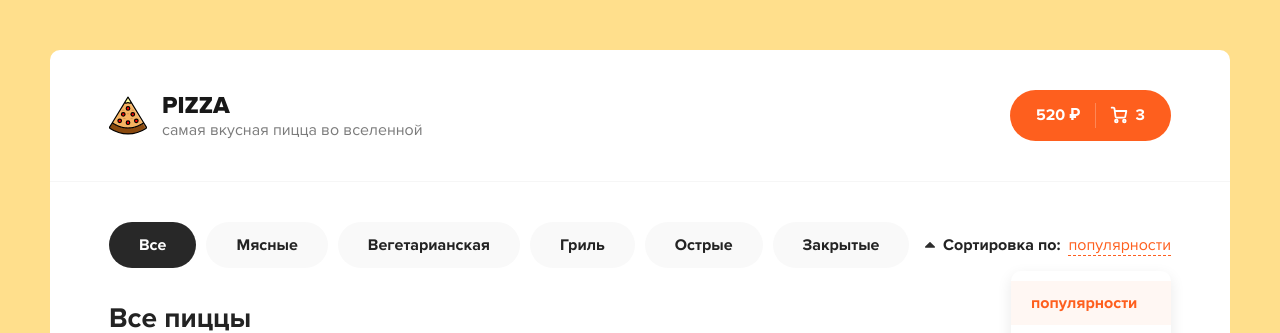
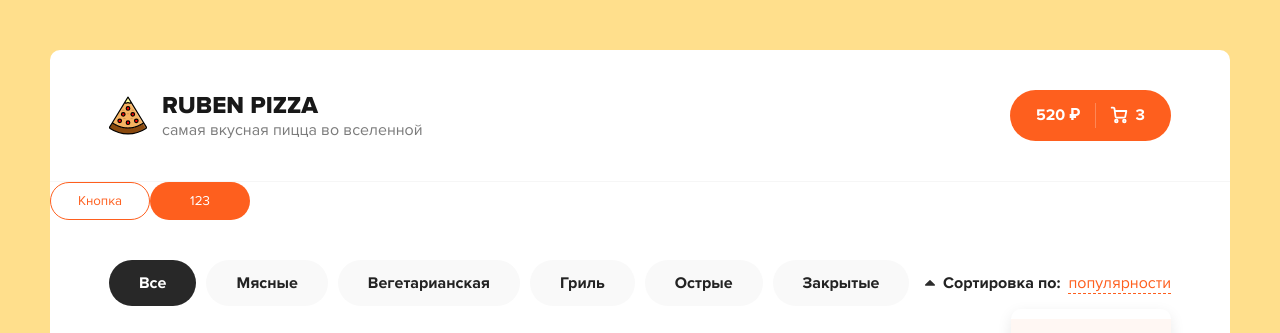
Before and after one commit to komarov-ka/pizza, a React app: page / in a window 1280 px wide. Shown: the top 333 px of the page. Built offline with nearby package versions, Linux system fonts and the light colour scheme.

Commit message:
separation into components

```diff
--- a/src/App.js
+++ b/src/App.js
@@ -1,56 +1,14 @@
 import React from 'react';
-import logoSvg from './assets/img/pizza-logo.svg';
+
+import Header from './Header'
+import Button from './Button'
 
 function App() {
   return (
     <div className="wrapper">
-      <div className="header">
-        <div className="container">
-          <div className="header__logo">
-            <img width="38" src={logoSvg} alt="Pizza logo" />
-            <div>
-              <h1>Pizza </h1>
-              <p>самая вкусная пицца во вселенной</p>
-            </div>
-          </div>
-          <div className="header__cart">
-            <a href="/cart.html" className="button button--cart">
-              <span>520 ₽</span>
-              <div className="button__delimiter"></div>
-              <svg
-                width="18"
-                height="18"
-                viewBox="0 0 18 18"
-                fill="none"
-                xmlns="http://www.w3.org/2000/svg"
-              >
-                <path
-                  d="M6.33333 16.3333C7.06971 16.3333 7.66667 15.7364 7.66667 15C7.66667 14.2636 7.06971 13.6667 6.33333 13.6667C5.59695 13.6667 5 14.2636 5 15C5 15.7364 5.59695 16.3333 6.33333 16.3333Z"
-                  stroke="white"
-                  strokeWidth="1.8"
-                  strokeLinecap="round"
-                  strokeLinejoin="round"
-                />
-                <path
-                  d="M14.3333 16.3333C15.0697 16.3333 15.6667 15.7364 15.6667 15C15.6667 14.2636 15.0697 13.6667 14.3333 13.6667C13.597 13.6667 13 14.2636 13 15C13 15.7364 13.597 16.3333 14.3333 16.3333Z"
-                  stroke="white"
-                  strokeWidth="1.8"
-                  strokeLinecap="round"
-                  strokeLinejoin="round"
-                />
-                <path
-                  d="M4.78002 4.99999H16.3334L15.2134 10.5933C15.1524 10.9003 14.9854 11.176 14.7417 11.3722C14.4979 11.5684 14.1929 11.6727 13.88 11.6667H6.83335C6.50781 11.6694 6.1925 11.553 5.94689 11.3393C5.70128 11.1256 5.54233 10.8295 5.50002 10.5067L4.48669 2.82666C4.44466 2.50615 4.28764 2.21182 4.04482 1.99844C3.80201 1.78505 3.48994 1.66715 3.16669 1.66666H1.66669"
-                  stroke="white"
-                  strokeWidth="1.8"
-                  strokeLinecap="round"
-                  strokeLinejoin="round"
-                />
-              </svg>
-              <span>3</span>
-            </a>
-          </div>
-        </div>
-      </div>
+      <Header />
+      <Button outline>Кнопка</Button>
+      <Button>123</Button>
       <div className="content">
         <div className="container">
           <div className="content__top">
@@ -129,7 +87,8 @@ function App() {
                   <i>2</i>
                 </div>
               </div>
-</div> <div className="pizza-block">
+            </div>{" "}
+            <div className="pizza-block">
               <img
                 className="pizza-block__image"
                 src="https://dodopizza-a.akamaihd.net/static/Img/Products/Pizza/ru-RU/b750f576-4a83-48e6-a283-5a8efb68c35d.jpg"
@@ -166,7 +125,8 @@ function App() {
                   <i>2</i>
                 </div>
               </div>
-</div> <div className="pizza-block">
+            </div>{" "}
+            <div className="pizza-block">
               <img
                 className="pizza-block__image"
                 src="https://dodopizza-a.akamaihd.net/static/Img/Products/Pizza/ru-RU/b750f576-4a83-48e6-a283-5a8efb68c35d.jpg"
@@ -203,7 +163,8 @@ function App() {
                   <i>2</i>
                 </div>
               </div>
-</div> <div className="pizza-block">
+            </div>{" "}
+            <div className="pizza-block">
               <img
                 className="pizza-block__image"
                 src="https://dodopizza-a.akamaihd.net/static/Img/Products/Pizza/ru-RU/b750f576-4a83-48e6-a283-5a8efb68c35d.jpg"
@@ -240,7 +201,8 @@ function App() {
                   <i>2</i>
                 </div>
               </div>
-</div> <div className="pizza-block">
+            </div>{" "}
+            <div className="pizza-block">
               <img
                 className="pizza-block__image"
                 src="https://dodopizza-a.akamaihd.net/static/Img/Products/Pizza/ru-RU/b750f576-4a83-48e6-a283-5a8efb68c35d.jpg"
@@ -277,7 +239,8 @@ function App() {
                   <i>2</i>
                 </div>
               </div>
-</div> <div className="pizza-block">
+            </div>{" "}
+            <div className="pizza-block">
               <img
                 className="pizza-block__image"
                 src="https://dodopizza-a.akamaihd.net/static/Img/Products/Pizza/ru-RU/b750f576-4a83-48e6-a283-5a8efb68c35d.jpg"
@@ -314,7 +277,8 @@ function App() {
                   <i>2</i>
                 </div>
               </div>
-</div> <div className="pizza-block">
+            </div>{" "}
+            <div className="pizza-block">
               <img
                 className="pizza-block__image"
                 src="https://dodopizza-a.akamaihd.net/static/Img/Products/Pizza/ru-RU/b750f576-4a83-48e6-a283-5a8efb68c35d.jpg"
@@ -351,7 +315,8 @@ function App() {
                   <i>2</i>
                 </div>
               </div>
-</div> <div className="pizza-block">
+            </div>{" "}
+            <div className="pizza-block">
               <img
                 className="pizza-block__image"
                 src="https://dodopizza-a.akamaihd.net/static/Img/Products/Pizza/ru-RU/b750f576-4a83-48e6-a283-5a8efb68c35d.jpg"
@@ -388,7 +353,8 @@ function App() {
                   <i>2</i>
                 </div>
               </div>
-</div> <div className="pizza-block">
+            </div>{" "}
+            <div className="pizza-block">
               <img
                 className="pizza-block__image"
                 src="https://dodopizza-a.akamaihd.net/static/Img/Products/Pizza/ru-RU/b750f576-4a83-48e6-a283-5a8efb68c35d.jpg"
@@ -430,7 +396,7 @@ function App() {
         </div>
       </div>
     </div>
-  )
+  );
 }
 
 export default App;
```
Lines whose indentation alone changed are shown as unchanged.
